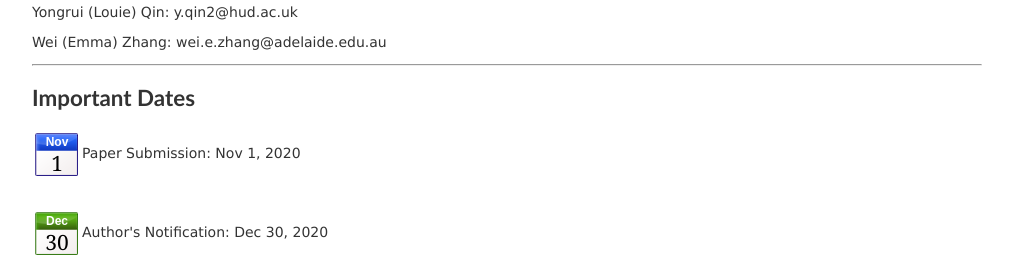
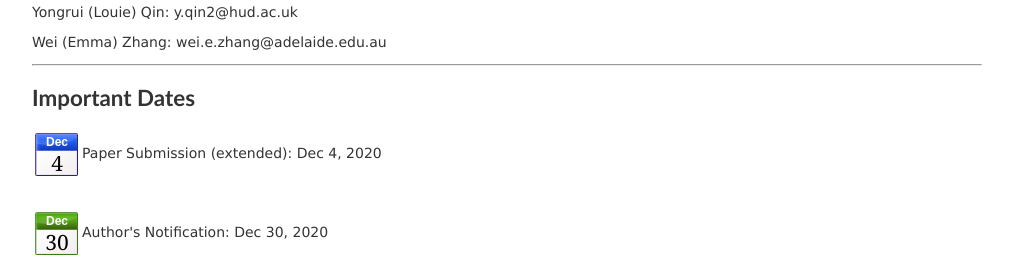
Before and after one commit to hud-cs-research/iupt2021, a plain HTML site: page index.htm in a window 1280 px wide. Shown: the part 1000-1257 px from the top of the page, without its empty margins (133-1146 px from the left). Drawn offline with Linux system fonts and the light colour scheme; no server answers.

Commit message:
Update index.htm

```diff
--- a/index.htm
+++ b/index.htm
@@ -164,10 +164,10 @@
 				<ul style="list-style:none;padding:0;margin:0;">
 					<li>
 						<div class="dateMarch calendar">
-							<div class="date-month">Nov</div>
-							<div class="date-day">1</div>
+							<div class="date-month">Dec</div>
+							<div class="date-day">4</div>
 						</div>
-						<p style="height:50px;padding-top:15px;">Paper Submission: Nov 1, 2020</p>
+						<p style="height:50px;padding-top:15px;">Paper Submission (extended): Dec 4, 2020</p>
 						<!-- <p style="height:50px;padding-top:15px;">Paper Submission: <strike>Dec 20, 2019</strike> <font color="red">Jan 17, 2020</font></p> -->
 					</li>
 					<li>
```
